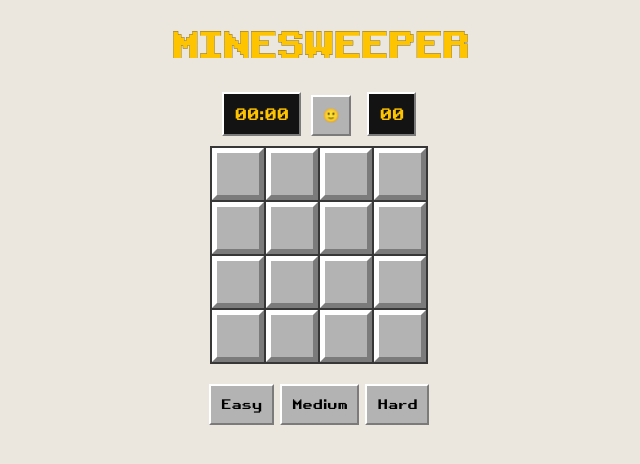
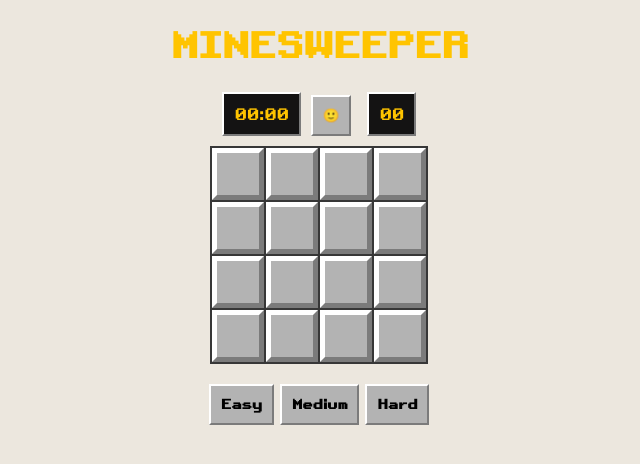
Before and after one commit to Yael273/mine-sweeper-2, a plain HTML site: page index.html in a window 1280 px wide. Shown: the whole page, without its empty margins (321-961 px from the left). Drawn offline with Linux system fonts and the light colour scheme.

Commit message:
Update main.css

```diff
--- a/css/main.css
+++ b/css/main.css
@@ -18,7 +18,7 @@ body {
 H1 {
     color: rgb(255, 196, 0);
     /* -webkit-text-stroke: 1px  rgb(255, 196, 0); */
-    -webkit-text-stroke: 0.2px rgb(0, 0, 0);
+/*     -webkit-text-stroke: 0.2px rgb(0, 0, 0); */
     font-weight: bolder;
     font-size: 35px;
 }
@@ -61,6 +61,7 @@ table {
 
 button {
     font-family: myFirstFont, 'Segoe UI', Tahoma;
+    font-weight: bold;
     margin-top: 20px;
     /* border: none; */
     /* border-radius: 10px; */
```
